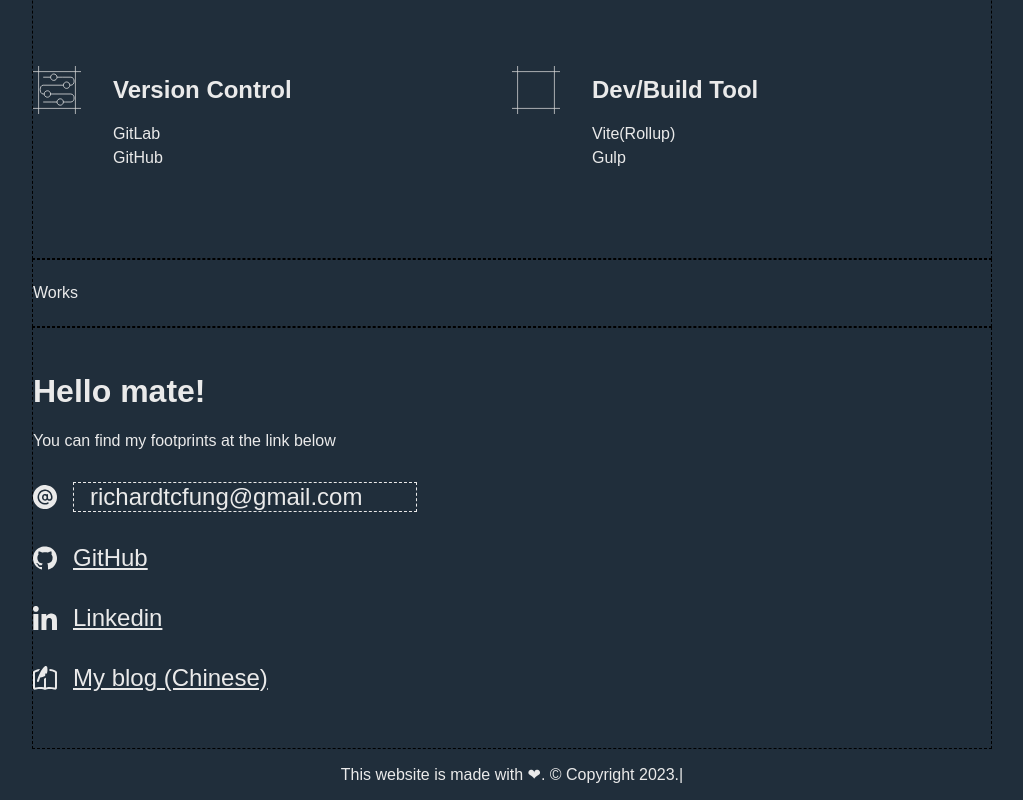
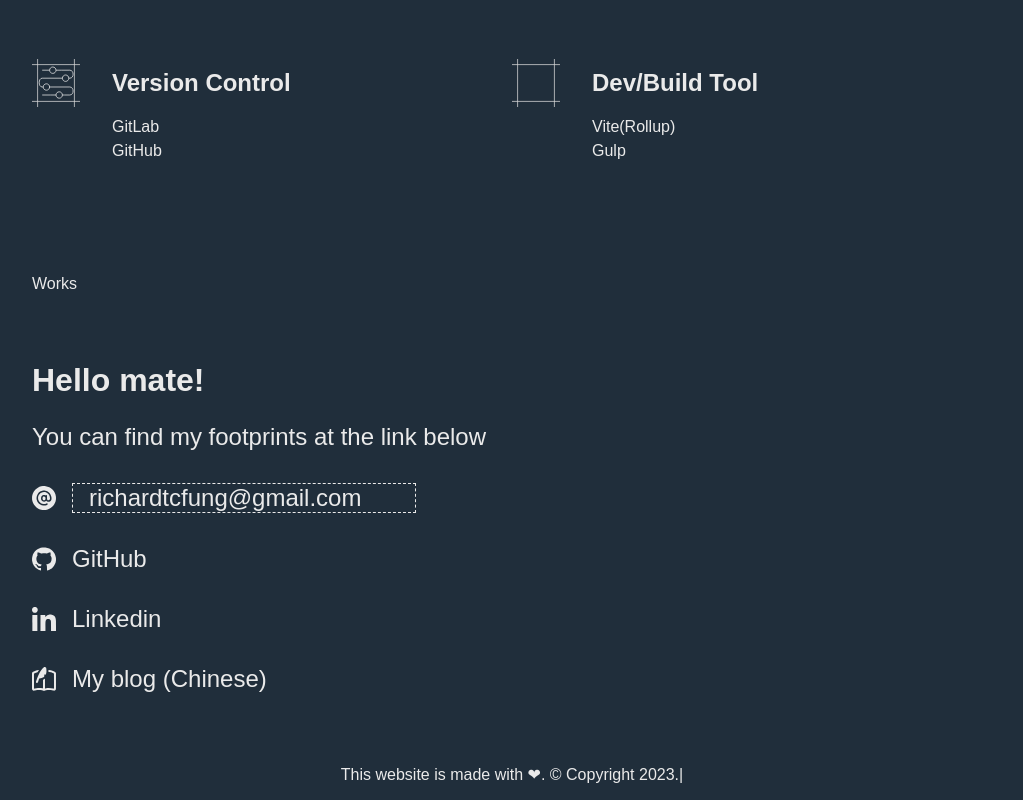
Before and after one commit to r7chardgh/profile, a React (Vite) app: page / in a window 1280 px wide. Shown: the part 1350-2150 px from the top of the page, without its empty margins (128-1151 px from the left). Built offline with nearby package versions, Linux system fonts and the light colour scheme; a web font is replaced by a local one.

Commit message:
Modify contact page style

```diff
--- a/src/pages/Contact.jsx
+++ b/src/pages/Contact.jsx
@@ -5,7 +5,7 @@ function Contact({ contact }) {
   return (
     <div id="contact" className="container">
       <h1 className="title">Hello mate!</h1>
-      <p className="message">You can find my footprints at the link below</p>
+      <p className="contact-message">You can find my footprints at the link below</p>
       <ul className="contact-list">
         {contact.length > 0 ? (
           contact.map((item) => (
@@ -14,12 +14,6 @@ function Contact({ contact }) {
 
               {item.isCopy ? (
                 <>
-                  {/* <h2
-                    className="copy-text"
-                    aria-label={`${item.name} link, click to copy`}
-                  >
-                    {item.value}
-                  </h2> */}
                   <input
                     type="text"
                     value={item.value}
--- a/src/styles/_base.scss
+++ b/src/styles/_base.scss
@@ -2,6 +2,12 @@
 @use "./settings" as *;
 * {
     box-sizing: border-box;
+}
+::selection {
+    @include themed() {
+        color: t($bg);
+        background-color: t($text);
+    }
 }
 html {
     scroll-behavior: smooth;
@@ -39,7 +45,7 @@ a {
     position: relative;
     margin: 0 10rem;
     padding: 1.5rem 0;
-    border: 1px dashed black;
+    // border: 1px dashed black;
     @include breakpoint(lg, max) {
         margin: 0 2rem;
     }
@@ -131,11 +137,10 @@ footer {
         margin: auto;
         text-align: center;
     }
-    .back-to-top{
+    .back-to-top {
         position: fixed;
         right: 1rem;
         bottom: 1rem;
-
     }
 }
 
--- a/src/styles/_contact.scss
+++ b/src/styles/_contact.scss
@@ -36,7 +36,7 @@
             resize: none;
             transition: all 0.3s;
             cursor: pointer;
-            &:hover {
+            &:hover,&:focus {
                 @include themed() {
                     background-color: t($text);
                     color: t($bg);
@@ -58,8 +58,10 @@
             }
         }
         &__link {
+            text-decoration: none;
             &:hover,
             &:focus {
+                text-decoration: underline;
                 outline-style: none;
                 .link-tag {
                     display: flex;
@@ -79,3 +81,6 @@
         }
     }
 }
+.contact-message {
+    font-size: 1.5rem;
+}
```
